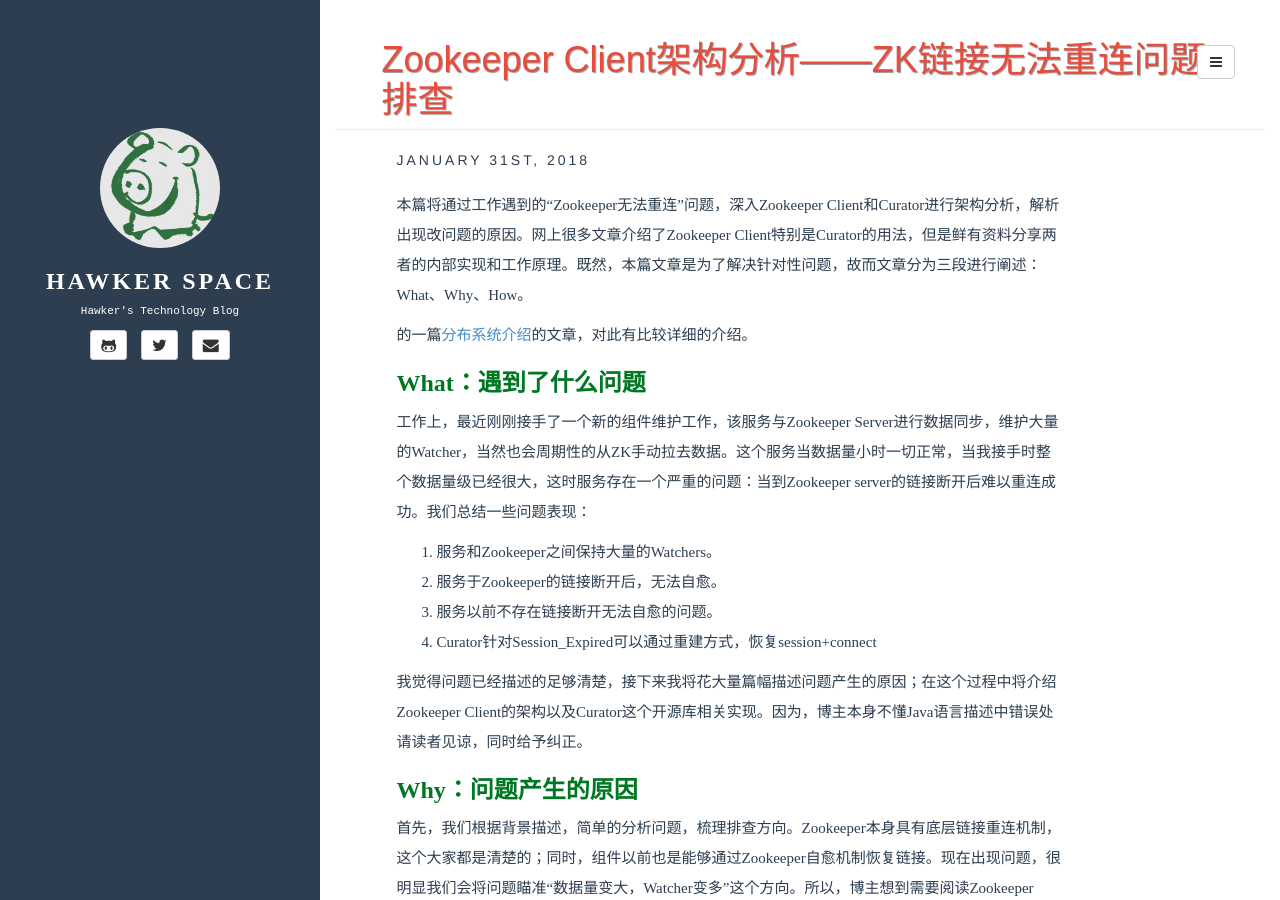
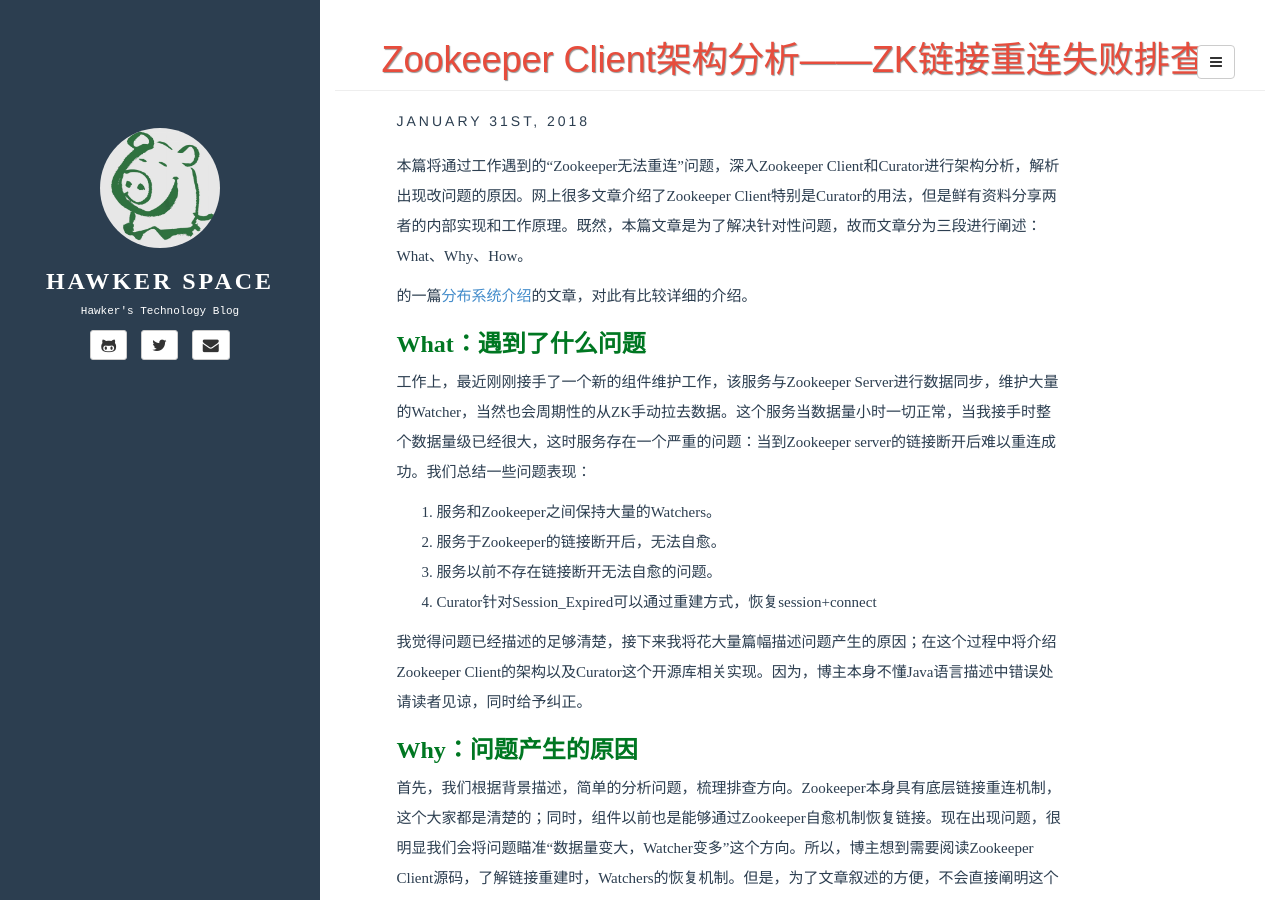
Before and after one commit to hawkxiang/hawkxiang.github.io, a Jekyll site: the page built from _posts/2018.01-31/2018-01-31-zookeeper-watcher-reconnect.md, in a window 1280 px wide and 900 px high. Built offline with Jekyll 4.4.1, drawn with Linux system fonts in a browser that asks for light colours; comment, search, counter and statistics services are not loaded.

Commit message:
Update 2018-01-31-zookeeper-watcher-reconnect.md

```diff
--- a/_posts/2018.01-31/2018-01-31-zookeeper-watcher-reconnect.md
+++ b/_posts/2018.01-31/2018-01-31-zookeeper-watcher-reconnect.md
@@ -1,6 +1,6 @@
 ---
 layout: post
-title: Zookeeper Client架构分析——ZK链接无法重连问题排查
+title: Zookeeper Client架构分析——ZK链接重连失败排查
 author: hawker
 permalink: /2018/01/zookeeper-watcher-reconnect.html
 date: 2018-01-31 20:00:00
```
